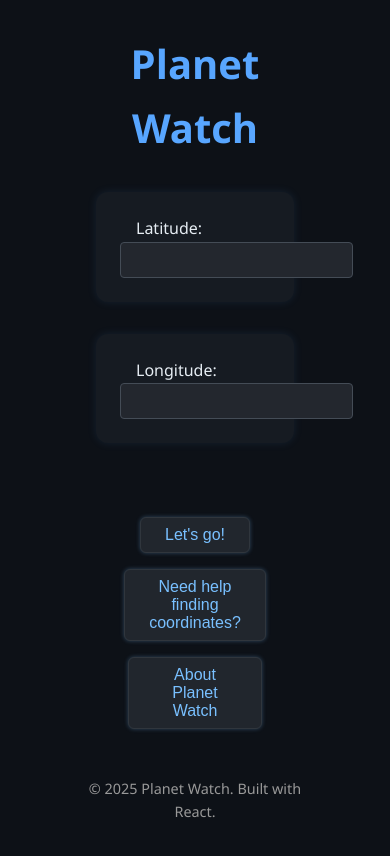
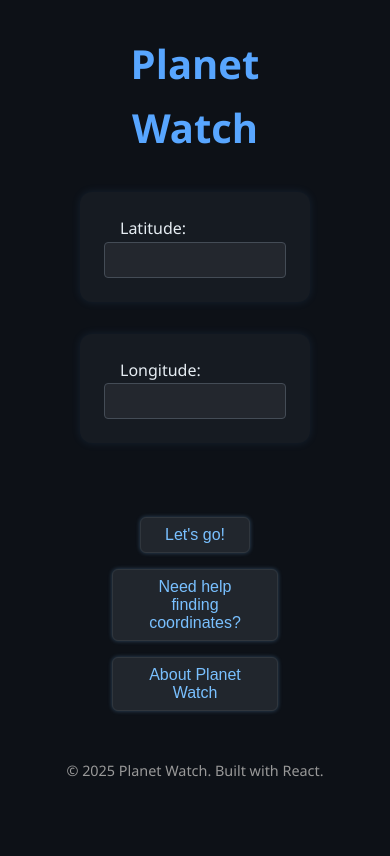
Before and after one commit to cbrunig/planet-watch, a React (Vite) app in the folder planet-watch/: page / in a window 390 px wide. Shown: the top 856 px of the page. Built offline with nearby package versions, Linux system fonts and the light colour scheme.

Commit message:
fixed css for mobile layout

```diff
--- a/planet-watch/src/App.css
+++ b/planet-watch/src/App.css
@@ -1,8 +1,9 @@
+/* Global styles */
 * {
-  max-width: 800px;
+  box-sizing: border-box;
+  padding: 0 1rem;
   margin: 0 auto;
-  padding: 0 1rem;
-  box-sizing: border-box;
+  max-width: 1500px;
 }
 
 body {
@@ -10,19 +11,14 @@ body {
   background-color: #0d1117;
   color: #e6edf3;
   line-height: 1.6;
-  padding: 2rem;
-}
-
-.info-page section {
-  display: flex;
-  justify-content: center;
-  align-items: center;
+  padding: 2rem 1rem;
+  overflow-x: hidden;
 }
 
 /* Header */
 header {
   text-align: center;
-  padding-bottom: 2rem;
+  margin-bottom: 2rem;
 }
 
 h1 {
@@ -30,6 +26,7 @@ h1 {
   color: #58a6ff;
 }
 
+/* Section styles */
 section {
   background-color: #161b22;
   border-radius: 12px;
@@ -42,11 +39,39 @@ section h2 {
   margin-bottom: 1rem;
 }
 
-/* Seeing conditions */
+/* Info Page specific layout */
+.info-page {
+  padding: 0 1rem;
+}
+
+.info-page section {
+  margin: 0 0 2rem 0;
+}
+
+
+.horizontal-container {
+  display: flex;
+  flex-direction: column;
+  gap: 2rem;
+  margin-bottom: 2rem;
+}
+
+@media (min-width: 768px) {
+  .horizontal-container {
+    flex-direction: column;
+  }
+
+  .horizontal-container > section {
+    width: 100%;
+  }
+}
+
+/* Conditions layout */
 .conditions {
   display: flex;
-  justify-content: space-around;
   flex-wrap: wrap;
+  gap: 1rem;
+  justify-content: space-between;
 }
 
 .condition-box {
@@ -54,8 +79,8 @@ section h2 {
   border: 1px solid #30363d;
   border-radius: 10px;
   padding: 1rem;
-  margin: 0.5rem;
-  flex: 1 1 200px;
+  flex: 1 1 100%;
+  min-width: 250px;
   text-align: center;
 }
 
@@ -66,14 +91,29 @@ section h2 {
   color: #a5d6ff;
 }
 
+/* Forecast cards */
+.forecast-cards {
+  display: flex;
+  gap: 1rem;
+  overflow-x: auto;
+}
+
+.forecast-box {
+  background-color: #21262d;
+  border: 1px solid #30363d;
+  border-radius: 8px;
+  padding: 1rem;
+  min-width: 150px;
+  text-align: center;
+}
+
+/* Table styles */
 table {
   width: 100%;
   border-collapse: collapse;
   margin-top: 2rem;
   background-color: #161b22;
   border: 1px solid #30363d;
-  border-radius: 8px;
-  overflow: hidden;
   color: #e6edf3;
 }
 
@@ -97,21 +137,7 @@ tbody tr:nth-child(even) td {
   background-color: #1c2128;
 }
 
-.forecast-cards {
-  display: flex;
-  gap: 1rem;
-  overflow-x: auto;
-}
-
-.forecast-box {
-  background-color: #21262d;
-  border: 1px solid #30363d;
-  border-radius: 8px;
-  padding: 1rem;
-  min-width: 150px;
-  text-align: center;
-}
-
+/* Buttons */
 button {
   background-color: #21262d;
   color: #79c0ff;
@@ -137,6 +163,7 @@ button:focus {
   box-shadow: 0 0 0 2px rgba(121, 192, 255, 0.6);
 }
 
+/* Form fields */
 input[type="text"], textarea {
   background-color: #23272e;
   color: #e0e0e0;
@@ -145,7 +172,7 @@ input[type="text"], textarea {
   padding: 8px 12px;
   font-size: 1rem;
   transition: border-color 0.2s;
-  justify-content: space-around;
+  width: 100%;
 }
 
 input[type="text"]:focus, textarea:focus {
@@ -154,21 +181,16 @@ input[type="text"]:focus, textarea:focus {
   box-shadow: 0 0 0 2px #1b2836;
 }
 
-.AboutPage {
-  padding: '2rem';
-  width: '800px';
-  margin: '0 auto';
-  justify-content: space-around;
-}
-
+/* Lists and other elements */
 .indented-list {
   padding-left: 1.5rem;
   margin-top: 0.5rem;
 }
 
-.back {
+.back, .button-wrapper {
   display: flex;
   justify-content: center;
+  margin-top: 1rem;
 }
 
 footer {
@@ -179,8 +201,9 @@ footer {
   color: #999;
 }
 
-.button-wrapper {
-  display: flex;
-  justify-content: center;
-  margin-top: 1rem;
+img {
+  max-width: 100%;
+  height: auto;
+  display: block;
+  margin: 0 auto;
 }
--- a/planet-watch/src/components/InfoPage.jsx
+++ b/planet-watch/src/components/InfoPage.jsx
@@ -24,6 +24,7 @@ function InfoPage () {
                 <section>
                     <BackButton />
                 </section>
+                <div className='horizontal-container'>
                     <section>
                         <img src={placeholder}
                         alt="Placeholder for star map or planet chart"
@@ -34,12 +35,15 @@ function InfoPage () {
                     <section>
                         <PlanetTable latitude={latitude} longitude={longitude} elevation={300} />
                     </section>
+                </div>
+                <div className='horizontal-container'>
                     <section>
                         <Seeing />
                     </section>
                     <section>
                         <SeeingForecast />
                     </section>
+                </div>
             </main>
         </div>
     );
```
Lines whose indentation alone changed are shown as unchanged.
